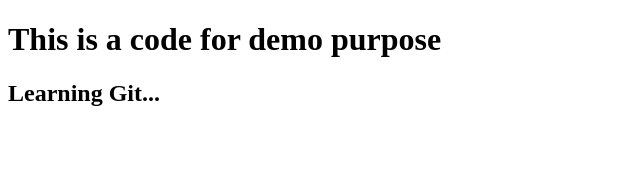
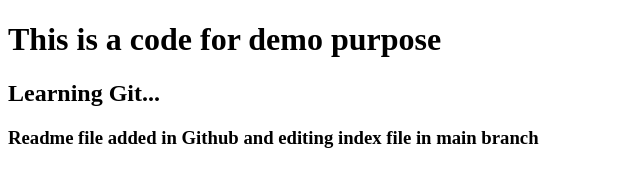
Before and after one commit to DevikaBaburaj/git-demo-html, a plain HTML site: page index.html in a window 1280 px wide. Shown: the whole page, without its empty margins (0-640 px from the left). Drawn offline with Linux system fonts and the light colour scheme.

Commit message:
edited index file

```diff
--- a/index.html
+++ b/index.html
@@ -11,6 +11,7 @@
 <body>
     <h1>This is a code for demo purpose</h1>
     <h2>Learning Git...</h2>
+    <h3>Readme file added in Github and editing index file in main branch</h3>
     <br>
 </body>
 
```
